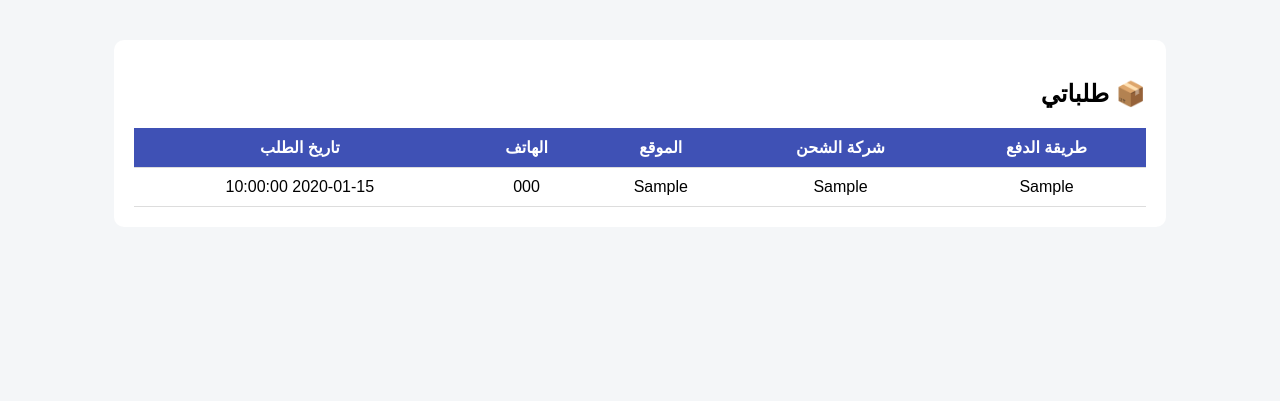
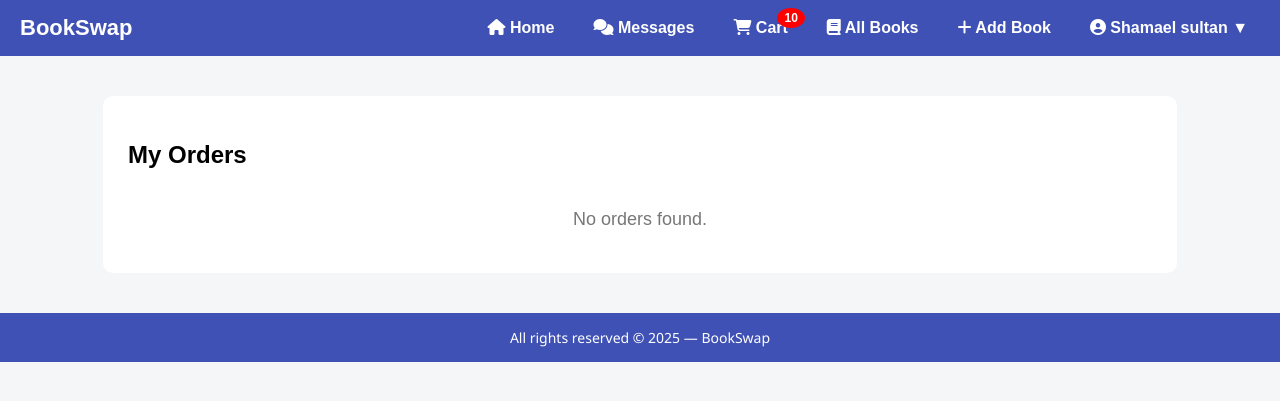
Before and after one commit to shamael203/graduation-project, a PHP site: page /backend/my_orders.php in a window 1280 px wide. Shown: the top 401 px of the page. Run offline with PHP 8.4, Linux system fonts and the light colour scheme; a user stored in the database is signed in; data comes from the database, SQL or seed files in the repository; tables that the repository leaves empty hold one stand-in row (values such as "Sample post").

Commit message:
تعديل

```diff
--- a/backend/my_orders.php
+++ b/backend/my_orders.php
@@ -1,8 +1,8 @@
 <?php
 session_start();
 include 'connect.php';
+include 'header.php'; // الهيدر الموحد
 
-// التأكد من تسجيل الدخول
 if (!isset($_SESSION['user_id'])) {
     header("Location: login.php");
     exit;
@@ -10,60 +10,144 @@
 
 $user_id = $_SESSION['user_id'];
 
-// جلب طلبات المستخدم
+// Fetch all orders for this user
 $stmt = $conn->prepare("
-    SELECT * FROM payments
+    SELECT id, payment_method, address, total_amount, created_at
+    FROM orders
     WHERE user_id = ?
     ORDER BY created_at DESC
 ");
 $stmt->bind_param("i", $user_id);
 $stmt->execute();
-$result = $stmt->get_result();
+$orders = $stmt->get_result();
 ?>
 <!DOCTYPE html>
-<html lang="ar">
+<html lang="en">
 <head>
 <meta charset="UTF-8">
-<title>طلباتي</title>
+<title>My Orders</title>
+
 <style>
-body { direction: rtl; font-family: Arial; background:#f4f6f8; }
-.container { width:80%; margin:40px auto; background:#fff; padding:20px; border-radius:10px; }
-table { width:100%; border-collapse: collapse; }
-th, td { padding:10px; border-bottom:1px solid #ddd; text-align:center; }
-th { background:#3f51b5; color:#fff; }
-.empty { text-align:center; color:#777; }
+body {
+    font-family: Arial, sans-serif;
+    background:#f4f6f8;
+    direction:ltr;
+    margin:0;
+    padding:0;
+}
+
+.container {
+    width:80%;
+    margin:40px auto;
+    background:#fff;
+    padding:25px;
+    border-radius:10px;
+}
+
+.order-box {
+    border:1px solid #ddd;
+    padding:15px;
+    border-radius:8px;
+    margin-bottom:25px;
+    background:#fafafa;
+}
+
+.order-box h3 {
+    margin:0 0 10px;
+    color:#3f51b5;
+}
+
+.book-item {
+    display:flex;
+    align-items:center;
+    gap:15px;
+    margin:10px 0;
+    padding-bottom:10px;
+    border-bottom:1px solid #eee;
+}
+
+.book-item img {
+    width:70px;
+    height:90px;
+    object-fit:cover;
+    border-radius:6px;
+    border:1px solid #ddd;
+}
+
+.book-details p {
+    margin:3px 0;
+    font-size:14px;
+    color:#444;
+}
+
+.empty {
+    text-align:center;
+    color:#777;
+    font-size:18px;
+    margin-top:40px;
+}
 </style>
 </head>
+
 <body>
 
 <div class="container">
-<h2>📦 طلباتي</h2>
+<h2> My Orders</h2>
 
-<?php if ($result->num_rows > 0): ?>
-<table>
-    <tr>
-        <th>طريقة الدفع</th>
-        <th>شركة الشحن</th>
-        <th>الموقع</th>
-        <th>الهاتف</th>
-        <th>تاريخ الطلب</th>
-    </tr>
+<?php if ($orders->num_rows > 0): ?>
 
-    <?php while ($row = $result->fetch_assoc()): ?>
-    <tr>
-        <td><?= htmlspecialchars($row['payment_method']) ?></td>
-        <td><?= htmlspecialchars($row['shipping_company']) ?></td>
-        <td><?= htmlspecialchars($row['location']) ?></td>
-        <td><?= htmlspecialchars($row['phone']) ?></td>
-        <td><?= $row['created_at'] ?></td>
-    </tr>
+    <?php while ($order = $orders->fetch_assoc()): ?>
+
+        <div class="order-box">
+            <h3>Order #<?= $order['id'] ?></h3>
+
+            <p><strong>Payment Method:</strong> <?= htmlspecialchars($order['payment_method']) ?></p>
+            <p><strong>Address:</strong> <?= htmlspecialchars($order['address']) ?></p>
+            <p><strong>Total:</strong> <?= number_format($order['total_amount'],2) ?> SAR</p>
+            <p><strong>Date:</strong> <?= $order['created_at'] ?></p>
+
+            <h4>Books in this order:</h4>
+
+            <?php
+            // Fetch books inside this order
+            $stmt2 = $conn->prepare("
+                SELECT books.title, books.image, order_items.quantity, order_items.price
+                FROM order_items
+                JOIN books ON order_items.book_id = books.id
+                WHERE order_items.order_id = ?
+            ");
+            $stmt2->bind_param("i", $order['id']);
+            $stmt2->execute();
+            $items = $stmt2->get_result();
+
+            while ($item = $items->fetch_assoc()):
+                $image = !empty($item['image']) ? 'uploads/' . $item['image'] : 'uploads/default.png';
+            ?>
+
+                <div class="book-item">
+                    <img src="<?= htmlspecialchars($image) ?>" alt="Book Image">
+
+                    <div class="book-details">
+                        <p><strong><?= htmlspecialchars($item['title']) ?></strong></p>
+                        <p>Quantity: <?= $item['quantity'] ?></p>
+                        <p>Price: <?= number_format($item['price'],2) ?> SAR</p>
+                    </div>
+                </div>
+
+            <?php endwhile; ?>
+
+        </div>
+
     <?php endwhile; ?>
-</table>
+
 <?php else: ?>
-<p class="empty">لا توجد طلبات حتى الآن.</p>
+
+    <p class="empty">No orders found.</p>
+
 <?php endif; ?>
 
 </div>
 
 </body>
 </html>
+<?php include 'footer.php'; ?> <!-- الفوتر الموحد -->
--- a/backend/send_message.php
+++ b/backend/send_message.php
@@ -44,7 +44,4 @@
     echo "Invalid request.";
 }
 ?>
-
-// تضمين الفوتر
-include 'footer.php';
-?>
+<?php include 'footer.php'; ?> <!-- الفوتر الموحد -->
```
Also changed, not shown: backend/edit_book.php (+107 -38 lines), backend/profile.php (+21 -12 lines).
